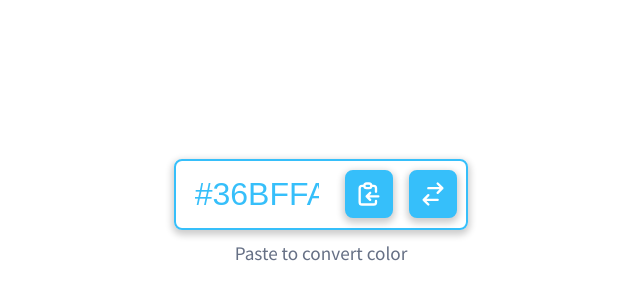
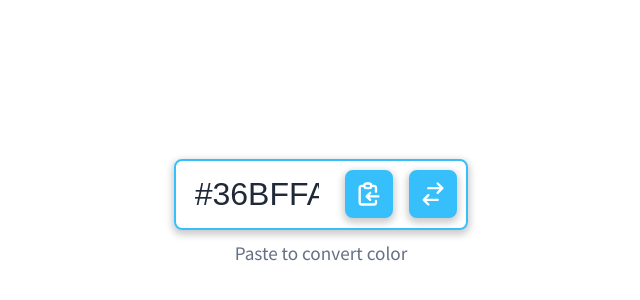
Before and after one commit to kobayashik/color-swap, a React (Create React App) app: page / in a window 1280 px wide. Shown: the part 188-488 px from the top of the page, without its empty margins (319-959 px from the left). Built offline with nearby package versions, Linux system fonts and the light colour scheme.

Commit message:
WIP: colors

```diff
--- a/src/App.tsx
+++ b/src/App.tsx
@@ -22,7 +22,7 @@ const RelativeContainer = styled.div`
   display: flex;
   position: relative;
   background-color: ${({ theme }) => theme.inputBackground};
-  border: 2px solid ${({ theme }) => theme.primary};
+  border: 2px solid ${({ theme }) => theme.border};
   border-radius: ${({ theme }) => theme.borderRadius};
   padding: 0.6rem;
   box-shadow: 0 3px 7px 2px rgba(0, 0, 0, 0.2);
--- a/src/components/Input.component.tsx
+++ b/src/components/Input.component.tsx
@@ -7,7 +7,7 @@ import { colorState, copiedState } from '../state';
 const StyledInput = styled.input<{ width: number }>`
   width: ${({ width }) => width}ch;
   background-color: transparent;
-  color: ${({ theme }) => theme.primary};
+  color: ${({ theme }) => theme.input};
   padding: 0 0.6rem;
   text-align: center;
   font-size: 2rem;
@@ -15,12 +15,6 @@ const StyledInput = styled.input<{ width: number }>`
   border: none;
   outline: none;
   transition: width 0.3s cubic-bezier(0.215, 0.610, 0.355, 1);
-
-  &:focus {
-    background-color: ${({ theme }) => theme.inputBackgroundFocus};
-    color: ${({ theme }) => theme.inputColorFocus};
-    border-color: ${({ theme }) => theme.inputBorderFocus};
-  }
 
   @media only screen and (max-width: 550px) {
     max-width: 300px;
--- a/src/components/Tooltip.component.tsx
+++ b/src/components/Tooltip.component.tsx
@@ -10,7 +10,7 @@ const StyledTooltip = styled.p<{ active: boolean }>`
   left: 50%;
   z-index: 1;
   width: 150px;
-  font-size: 2rem;
+  font-size: 1.5rem;
   text-align: center;
   padding: 5px 0;
   margin-left: -60px;
--- a/src/state.ts
+++ b/src/state.ts
@@ -55,10 +55,7 @@ export const appThemeState = selector({
     return {
       primary: color,
       secondary: '#667085',
-      inputBackground: getColor(color, color.darken(0.7), 'transparent'),
-      inputBackgroundFocus: getColor(color, color.darken(0.6), 'transparent'),
-      inputBorderFocus: getColor(color, color.darken(0.7), color.lighten(0.4)),
-      inputColorFocus: getColor(color, color.darken(0.1), color.lighten(0.2)),
+      input: '#1F2937',
       border: getColor(color, color.darken(0.7), color),
       buttonColor: getColor(color, color.darken(0.7), '#fff'),
       buttonFocus: getColor(color, color.darken(0.1), color.lighten(0.1)),
```
